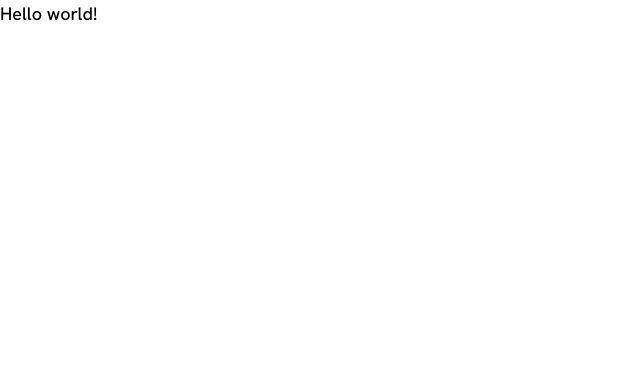
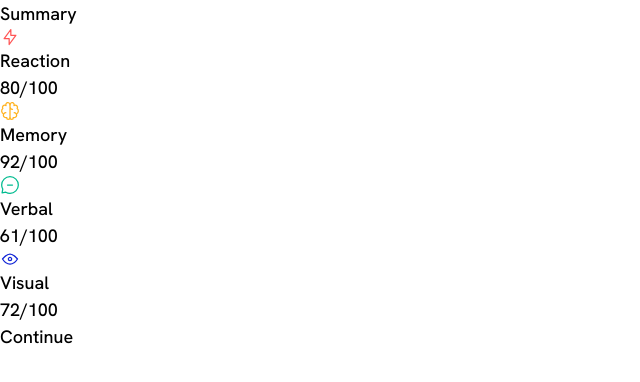
Before and after one commit to Pawel-Gnat/Frontend-Mentor-Results-Summary-Component, a React (Vite) app: page / in a window 1280 px wide. Shown: the top 382 px of the page, without its empty margins (0-640 px from the left). Built offline with nearby package versions, Linux system fonts and the light colour scheme.

Commit message:
chore: result components structure

```diff
--- a/src/App.tsx
+++ b/src/App.tsx
@@ -1,10 +1,11 @@
 import './App.css'
+import Results from './components/Results'
 
 function App() {
 	return (
-		<div className=''>
-			<h1 className=''>Hello world!</h1>
-		</div>
+		<main>
+			<Results />
+		</main>
 	)
 }
 
--- /dev/null
+++ b/src/components/ResultInfo.tsx
@@ -0,0 +1,19 @@
+interface ResultInfoProps {
+	result: number
+}
+
+const ResultInfo = (props: ResultInfoProps) => {
+	return (
+		<div>
+			<h1>Your result</h1>
+			<div>
+				<p>{props.result}</p>
+				<p>of 100</p>
+			</div>
+			<strong>Great</strong>
+			<p>You scored higher than 65% of the people who have taken these tests.</p>
+		</div>
+	)
+}
+
+export default ResultInfo
--- /dev/null
+++ b/src/components/ResultItem.tsx
@@ -0,0 +1,21 @@
+type ResultItemProps = {
+	icon: string
+	category: string
+	score: number
+}
+
+export default function ResultItem(props: ResultItemProps) {
+	return (
+		<div>
+			<img
+				src={props.icon}
+				alt=''
+				aria-hidden='true'
+			/>
+			<p>{props.category}</p>
+			<p>
+				<span>{props.score}</span>/100
+			</p>
+		</div>
+	)
+}
--- /dev/null
+++ b/src/components/ResultItems.tsx
@@ -0,0 +1,24 @@
+import ResultItem from './ResultItem'
+
+type Props = {
+	data: {
+		icon: string
+		category: string
+		score: number
+	}[]
+}
+
+const ResultItems = (props: Props) => {
+	return (
+		<div>
+			<h2>Summary</h2>
+			<ResultItem {...props.data[0]} />
+			<ResultItem {...props.data[1]} />
+			<ResultItem {...props.data[2]} />
+			<ResultItem {...props.data[3]} />
+			<button>Continue</button>
+		</div>
+	)
+}
+
+export default ResultItems
--- /dev/null
+++ b/src/components/Results.tsx
@@ -0,0 +1,33 @@
+import { useEffect, useState } from 'react'
+import ResultInfo from './ResultInfo'
+import ResultItems from './ResultItems'
+
+type Data = {
+	category: string
+	score: number
+	icon: string
+}
+
+const Results = () => {
+	const [data, setData] = useState<Data[]>([])
+
+	useEffect(() => {
+		const fetchData = async () => {
+			try {
+				const response = await fetch('./src/data.json')
+				const data: Data[] = await response.json()
+				setData(data)
+			} catch (error) {
+				console.error(error)
+			}
+		}
+
+		fetchData()
+	}, [])
+
+	const calculatedResult = Math.round(data.reduce((acc, item) => acc + item.score, 0) / data.length)
+
+	return <>{(data.length > 0 && <ResultInfo result={calculatedResult} />, (<ResultItems data={data} />))}</>
+}
+
+export default Results
--- a/src/data.json
+++ b/src/data.json
@@ -2,21 +2,21 @@
 	{
 		"category": "Reaction",
 		"score": 80,
-    "icon": "./assets/images/icon-reaction.svg"
+		"icon": "./src/assets/icon-reaction.svg"
 	},
 	{
 		"category": "Memory",
 		"score": 92,
-    "icon": "./assets/images/icon-memory.svg"
+		"icon": "./src/assets/icon-memory.svg"
 	},
 	{
 		"category": "Verbal",
 		"score": 61,
-    "icon": "./assets/images/icon-verbal.svg"
+		"icon": "./src/assets/icon-verbal.svg"
 	},
 	{
 		"category": "Visual",
 		"score": 72,
-    "icon": "./assets/images/icon-visual.svg"
+		"icon": "./src/assets/icon-visual.svg"
 	}
 ]
--- a/vite.config.ts
+++ b/vite.config.ts
@@ -2,5 +2,8 @@ import { defineConfig } from 'vite'
 import react from '@vitejs/plugin-react'
 
 export default defineConfig({
-  plugins: [react()],
+	plugins: [react()],
+	server: {
+		port: 3000,
+	},
 })
```
Lines whose indentation alone changed are shown as unchanged.
